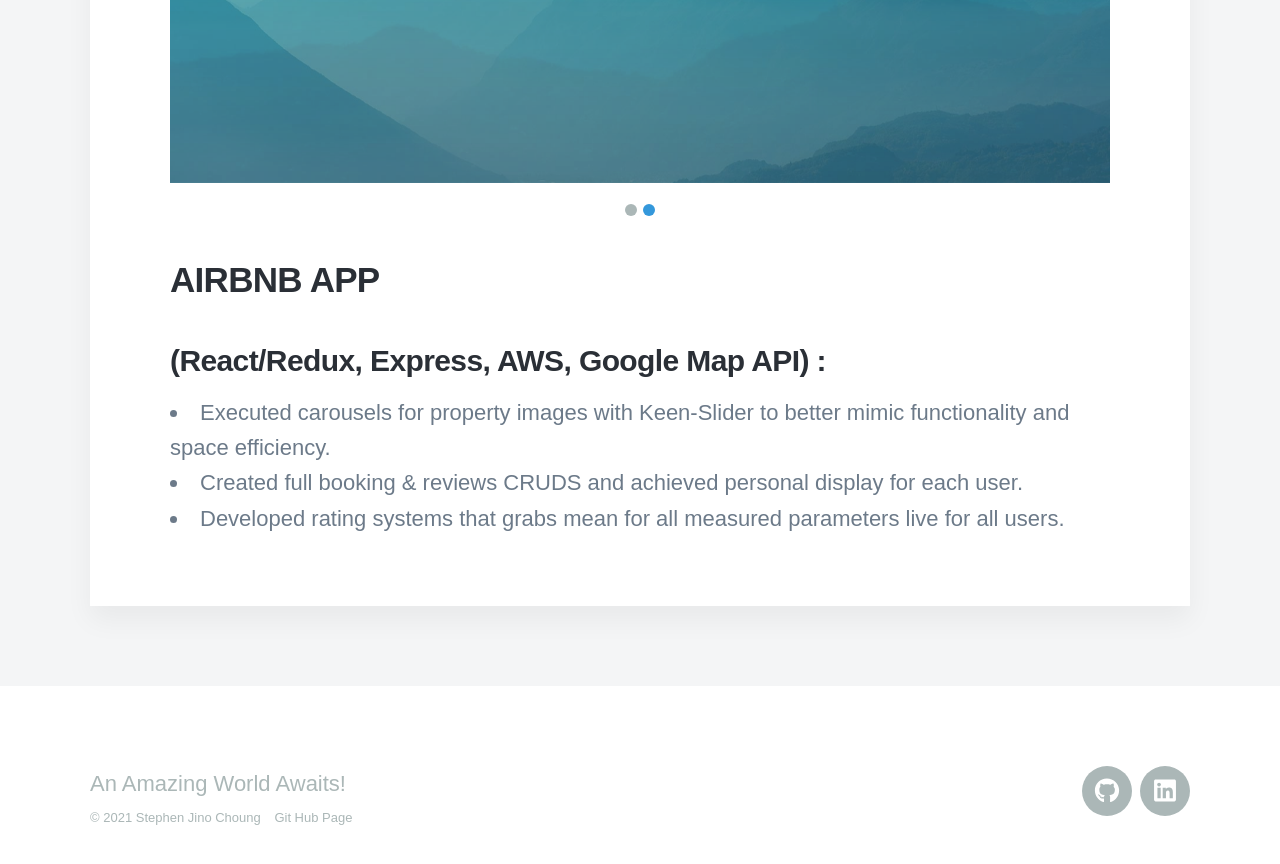
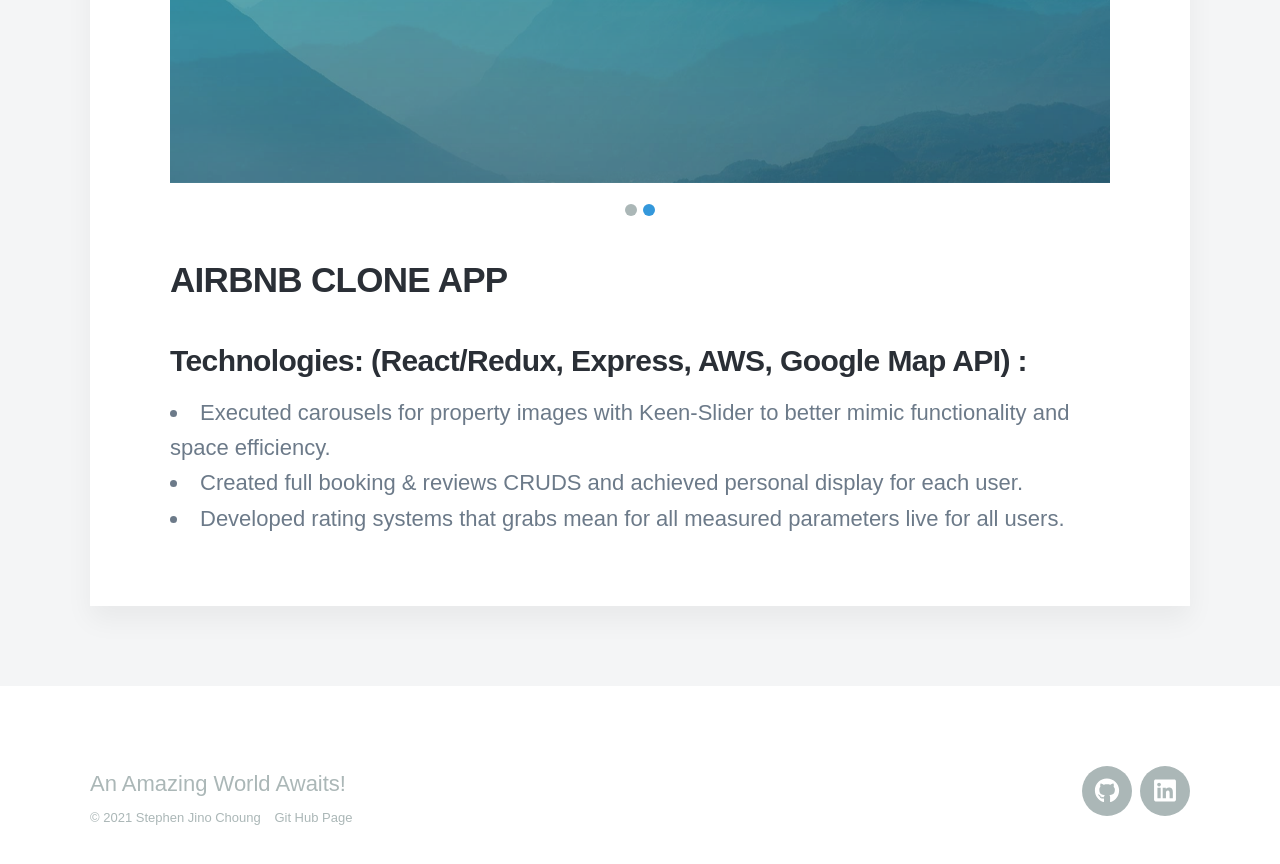
Before and after one commit to Twprcntmlk/Twprcntmlk.github.io, a Jekyll site: the page built from _projects/Project3.md, in a window 1280 px wide and 900 px high, scrolled down 948 px. Shown: the top 864 px of the window. Built offline with Jekyll 4.4.1, drawn with Linux system fonts in a browser that asks for light colours; nearby versions of some CDN libraries; some web fonts are replaced.

Commit message:
adding updated projects

```diff
--- a/_projects/Project3.md
+++ b/_projects/Project3.md
@@ -10,8 +10,8 @@
 	<img src="/images/demo/demo-landscape-2.jpg">
 </div>
 
-## AIRBNB APP
-### (React/Redux, Express, AWS, Google Map API) :
+## AIRBNB CLONE APP
+### Technologies:  (React/Redux, Express, AWS, Google Map API) :
 
 * Executed carousels for property images with Keen-Slider to better mimic functionality and space efficiency.
 * Created full booking & reviews CRUDS and achieved personal display for each user.
```
Also changed, not shown: _projects/Project1.md (+4 -2 lines), _projects/Project2.md (+2 -2 lines).
